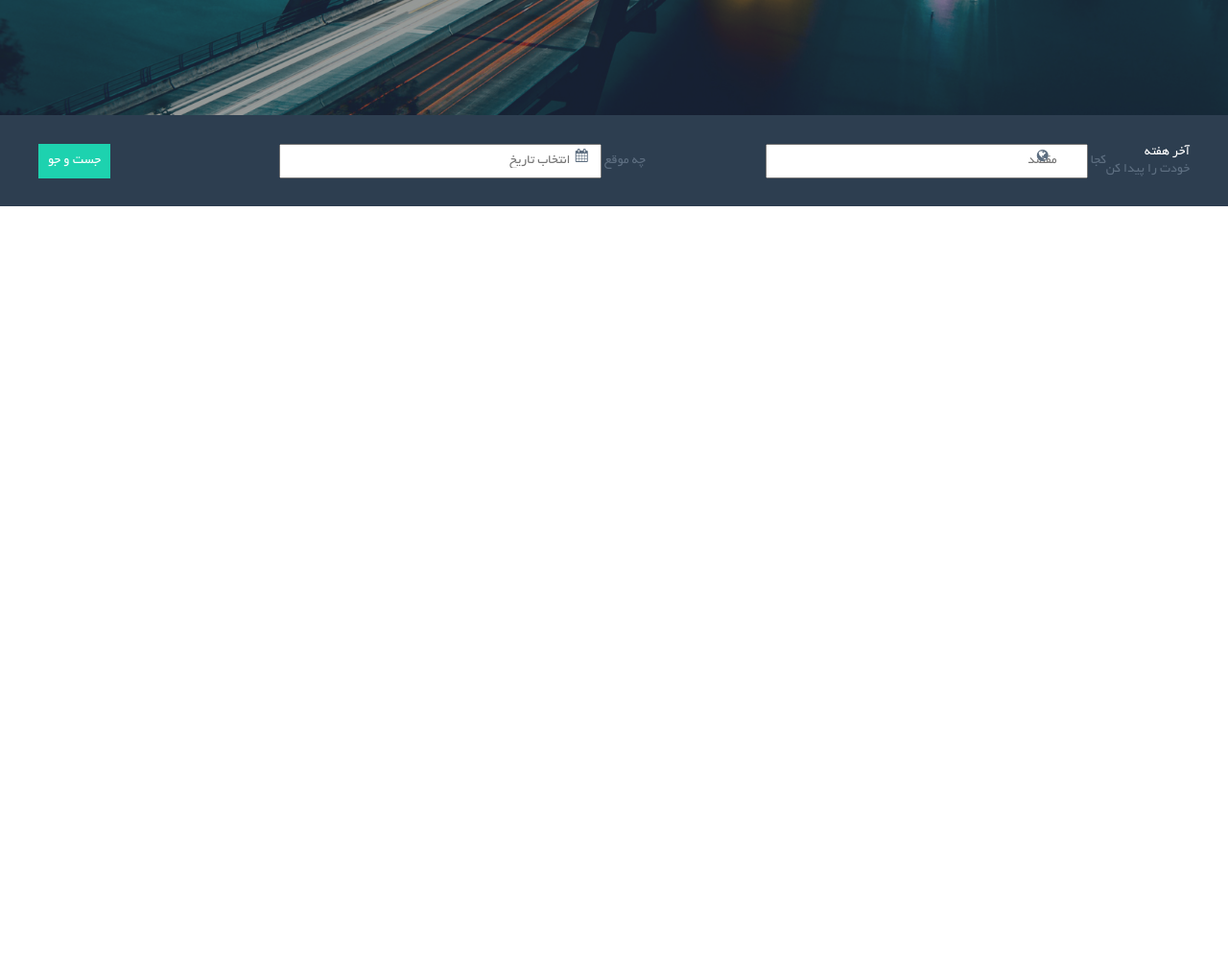
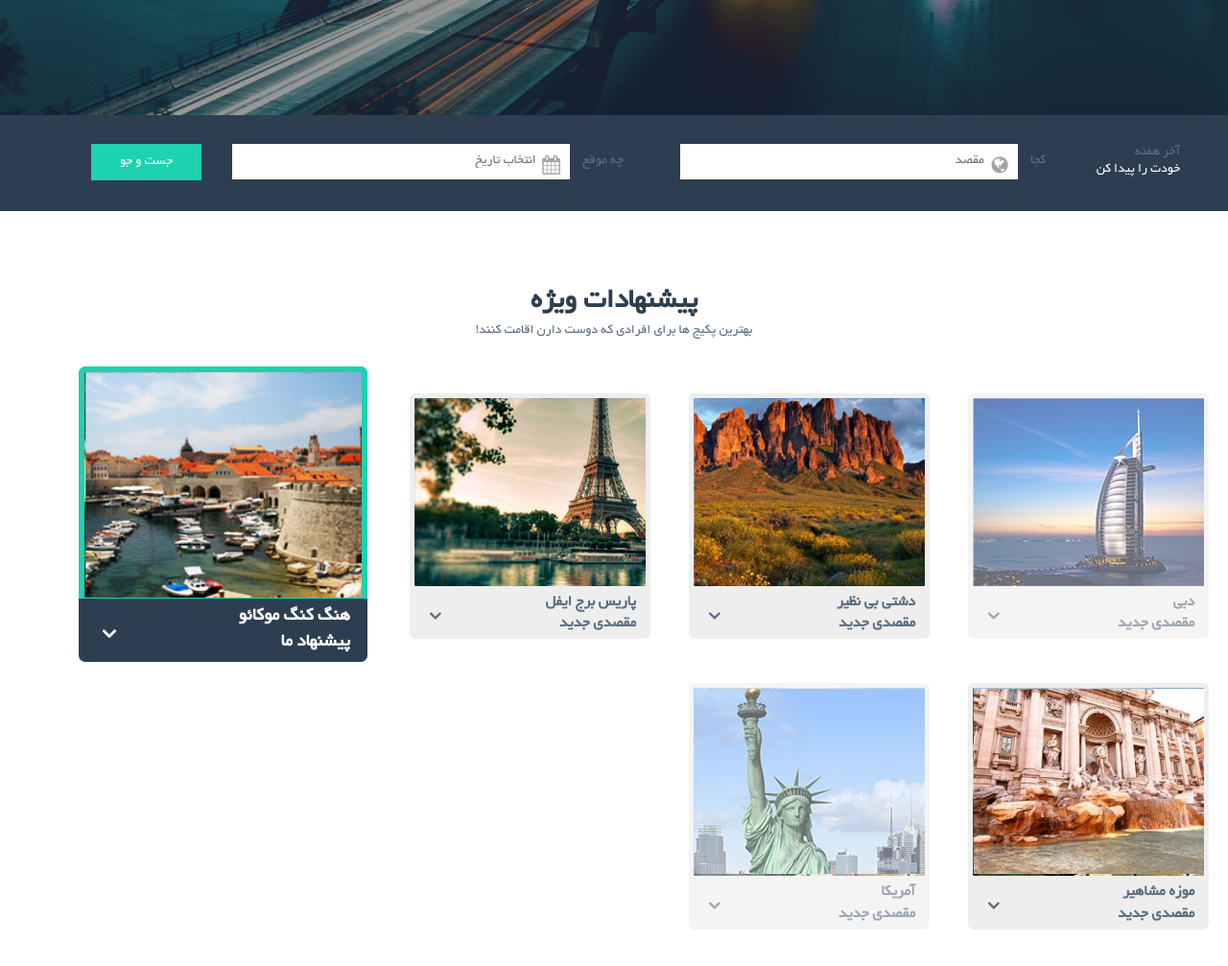
Before and after one commit to iaahmed220/front-end-course-project, a plain HTML site: page index.html in a window 1280 px wide. Shown: the part 523-1530 px from the top of the page at 96% size. Before the commit the page ends 800 px from the top, so only its background shows below. Drawn offline with Linux system fonts and the light colour scheme.

Commit message:
Add Under Slider Section, Add Offers Section, ...

```diff
--- a/assets/css/styles.css
+++ b/assets/css/styles.css
@@ -11,6 +11,8 @@
     --Tumbler           : #444444;
     --Tweeter           : #1da1f2;
     --Facebook          : #4867aa;
+    --Icon              : #a4a4a4;
+    --OffersItem        : #eeeeee;
 }
 @font-face {
     font-family: 'Yekan';
@@ -51,8 +53,20 @@ a{
     padding: 10px 30px;
     color: white;
 }
+.btn.form-element{
+    padding: 0 30px;
+}
 .btn-bordered{
     border : white solid 1px;
+}
+input[type=text].form-element{
+    height: 35px;
+    border: none;
+}
+input[type=button].form-element,
+input[type=submit].form-element,
+button.form-element{
+    height: 38px;
 }
 /*------------------------------/Template Global------------------------------*/
 
@@ -244,37 +258,110 @@ header nav img.logo{
 /*------------------------------Under Slider------------------------------*/
 #under-slider{
     background-color: var(--Primary-Color);
-    height: 35px;
+    height: 40px;
     padding: 30px 0;
 }
-#under-slider p{
+#under-slider .box{
+    float: right;
+    margin: 0 10px;
+    width: 35%;
+}
+#under-slider .box.min{
+    width: 10%;
+}
+#under-slider .box p{
+    line-height: 1.3;
+}
+#under-slider .box p span{
     color: white;
-    line-height: 1.3;
-    float: right;
-}
-#under-slider p span{
-    color: var(--Text)!important;
     display: block;
 }
-#under-slider .form-g{
-    float: right;
+#under-slider .box label span{
     position: relative;
-    width: 40%;
+    margin-right: 10px;
 }
-#under-slider .form-g label{
+#under-slider .box label span i{
+    position: absolute;
+    top: 1px;
+    right: 10px;
+    font-size: 20px;
+    color: var(--Icon);
+}
+#under-slider .box label input[type=text]{
+    width: 75%;
+    padding-right: 35px;
+}
+#under-slider .box input[type=submit]{
 
 }
-#under-slider .form-g label i.fa{
+/*------------------------------/Under Slider------------------------------*/
+
+/*------------------------------Offers------------------------------*/
+#offers{
+    padding: 80px 0;
+    text-align: center;
+}
+#offers h2{
+    color : var(--Primary-Color);
+    font-size: 30px;
+    font-weight: 900;
+}
+#offers p{
+    color : var(--Text);
+    margin-bottom: 40px;
+}
+#offers ul{
+    margin: auto;
+    display: inline-block;
+}
+#offers ul li{
+    float: right;
+    background-color: var(--OffersItem);
+    margin: 10px 20px;
+    border-radius: 6px;
+}
+#offers ul li:first-child,
+#offers ul li:last-child{
+    opacity: 0.6;
+}
+#offers ul li.active{
+    float: right;
+    background-color: var(--Secondary-Color);
+    zoom: 1.2;
+    margin-top: -15px;
+}
+#offers ul li a{
+
+}
+#offers ul li a img{
+    border : solid 5px var(--OffersItem);
+    border-radius: 6px;
+}
+#offers ul li.active a img{
+    border : solid 5px var(--Secondary-Color);
+    border-bottom-color: transparent;
+}
+#offers ul li a span{
+    display: block;
+    color: var(--Text);
+    font-weight: 900;
+    text-align: right;
+    padding: 5px 15px;
+    position: relative;
+    font-size: 16px;
+    line-height: 1.4;
+    border-radius: 0 0 6px 6px;
+    margin-top: -17px;
+}
+#offers ul li.active a span{
+    background-color: var(--Primary-Color);
+    color: white;
+}
+#offers ul li a span i{
+    font-weight: 900;
+    font-size: 20px;
     position: absolute;
-    top: 5px;
-    right: 60px;
+    left: 20px;
+    top: 20px;
 }
-#under-slider .form-g input{
-    width: 300px;
-    padding-right: 30px;
-}
-#under-slider input[type=submit]{
-    padding: 3px 10px;
-    float: left;
-}
-/*------------------------------/Under Slider------------------------------*/
+/*------------------------------/Offers------------------------------*/
--- a/index.html
+++ b/index.html
@@ -7,7 +7,6 @@
     <link rel="stylesheet" href="assets/css/styles.css">
 </head>
 <body>
-
 
 <!--Start Header-->
     <header>
@@ -89,7 +88,6 @@
     </header>
 <!--End Header-->
 
-
 <!--Start Slider-->
 <section id="slider">
     <ul>
@@ -113,34 +111,152 @@
 <!--Start Under Slider-->
 <section id="under-slider">
     <div class="container">
-        <p>
-            آخر هفته
-            <span>خودت را پیدا کن</span>
-        </p>
+        <form action="javascript:alert('Submit Form Called')" method="post">
 
-        <form action="/" method="post">
-            <div class="form-g">
-                <label for="destination">
-                    <i class="fa fa-globe"></i>
-                    کجا
-                </label>
-                <input type="text" id="destination" placeholder="مقصد">
+            <div class="box min">
+                <p>
+                    آخر هفته
+                    <span>خودت را پیدا کن</span>
+                </p>
             </div>
 
-            <div class="form-g">
-                <label for="when">
-                    <i class="fa fa-calendar"></i>
-                    چه موقع
+            <div class="box">
+                <label>
+                    کجا
+                    <span>
+                        <i class="fa fa-globe"></i>
+                        <input class="form-element" type="text" placeholder="مقصد">
+                    </span>
                 </label>
-                <input type="text" id="when" placeholder="انتخاب تاریخ">
             </div>
 
-            <input class="btn" type="submit" value="جست و جو">
+            <div class="box">
+                <label>
+                    چه موقع
+                    <span>
+                        <i class="fa fa-calendar"></i>
+                        <input class="form-element" type="text" placeholder="انتخاب تاریخ">
+                    </span>
+                </label>
+            </div>
+
+            <div class="box min">
+                <input  class="btn form-element" type="submit" value="جست و جو">
+            </div>
+
         </form>
     </div>
 </section>
 <!--End Under Slider-->
 
+<!--Start Offers-->
+<section id="offers">
+    <h2>پیشنهادات ویژه</h2>
+    <p>
+        بهترین پکیج ها برای افرادی که دوست دارن اقامت کنند!
+    </p>
+    <ul>
+        <li>
+            <a href="javascript:">
+                <img src="./assets/img/offers/1.jpg" alt="">
+                <span>
+                    دبی
+                    <br>
+                    مقصدی جدید
+                    <i class="fa fa-angle-down"></i>
+                </span>
+            </a>
+        </li>
+        <li>
+            <a href="javascript:">
+                <img src="./assets/img/offers/2.jpg" alt="">
+                <span>
+                    دشتی بی نظیر
+                    <br>
+                    مقصدی جدید
+                    <i class="fa fa-angle-down"></i>
+                </span>
+            </a>
+        </li>
+        <li>
+            <a href="javascript:">
+                <img src="./assets/img/offers/3.jpg" alt="">
+                <span>
+                    پاریس برج ایفل
+                    <br>
+                    مقصدی جدید
+                    <i class="fa fa-angle-down"></i>
+                </span>
+            </a>
+        </li>
+        <li class="active">
+            <a href="javascript:">
+                <img src="./assets/img/offers/4.jpg" alt="">
+                <span>
+                    هنگ کنگ موکائو
+                    <br>
+                    پیشنهاد ما
+                    <i class="fa fa-angle-down"></i>
+                </span>
+            </a>
+        </li>
+        <li>
+            <a href="javascript:">
+                <img src="./assets/img/offers/5.jpg" alt="">
+                <span>
+                    موزه مشاهیر
+                    <br>
+                    مقصدی جدید
+                    <i class="fa fa-angle-down"></i>
+                </span>
+            </a>
+        </li>
+        <li>
+            <a href="javascript:">
+                <img src="./assets/img/offers/6.jpg" alt="">
+                <span>
+                    آمریکا
+                    <br>
+                    مقصدی جدید
+                    <i class="fa fa-angle-down"></i>
+                </span>
+            </a>
+        </li>
+    </ul>
+    <div class="clearfix"></div>
+</section>
+<!--End Offers-->
+
+<!--Start Holiday-->
+<section id="holiday">
+
+</section>
+<!--End Holiday-->
+<br><br><br><br><br><br><br><br><br><br><br><br><br><br><br><br><br><br><br><br>
+
+
+
+
+
+
+
+
+
+
+
+
+
+
+
+
+
+
+
+
+
+
+
+
 
 </body>
 </html>
```
